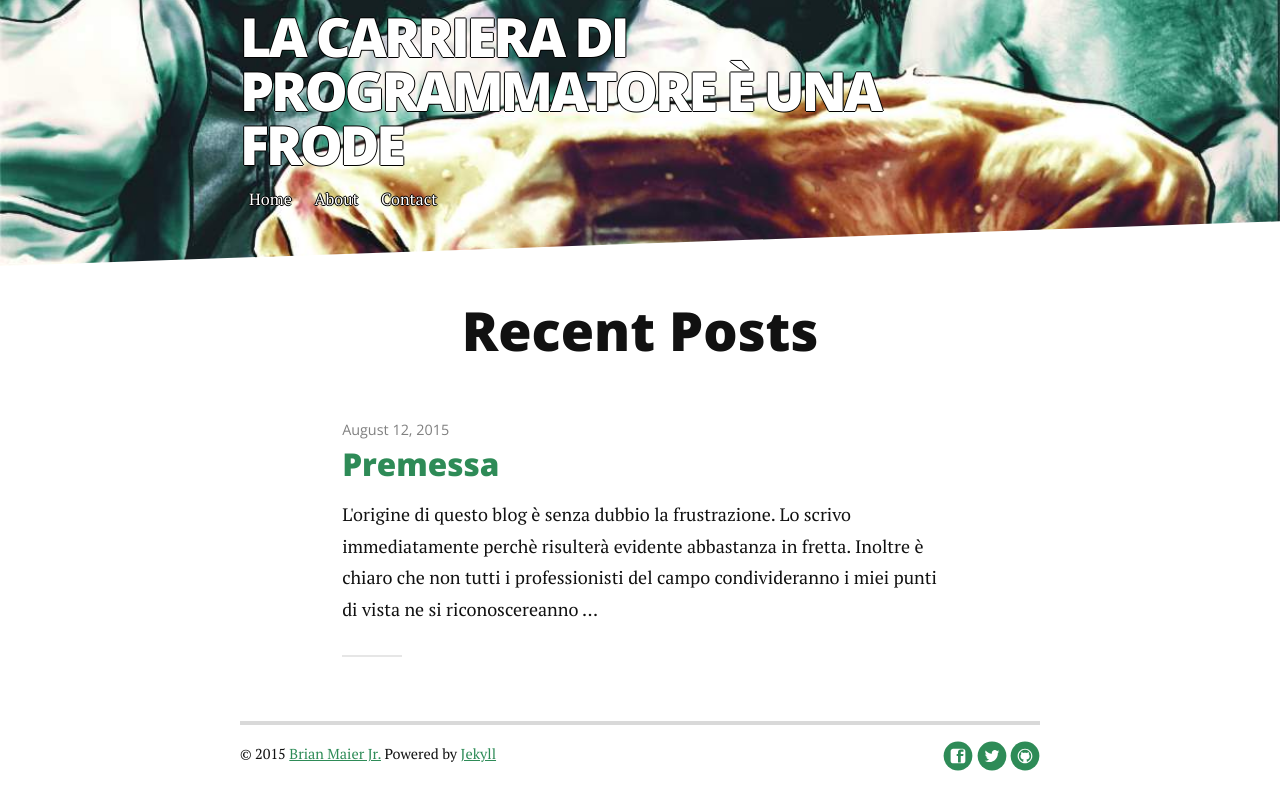
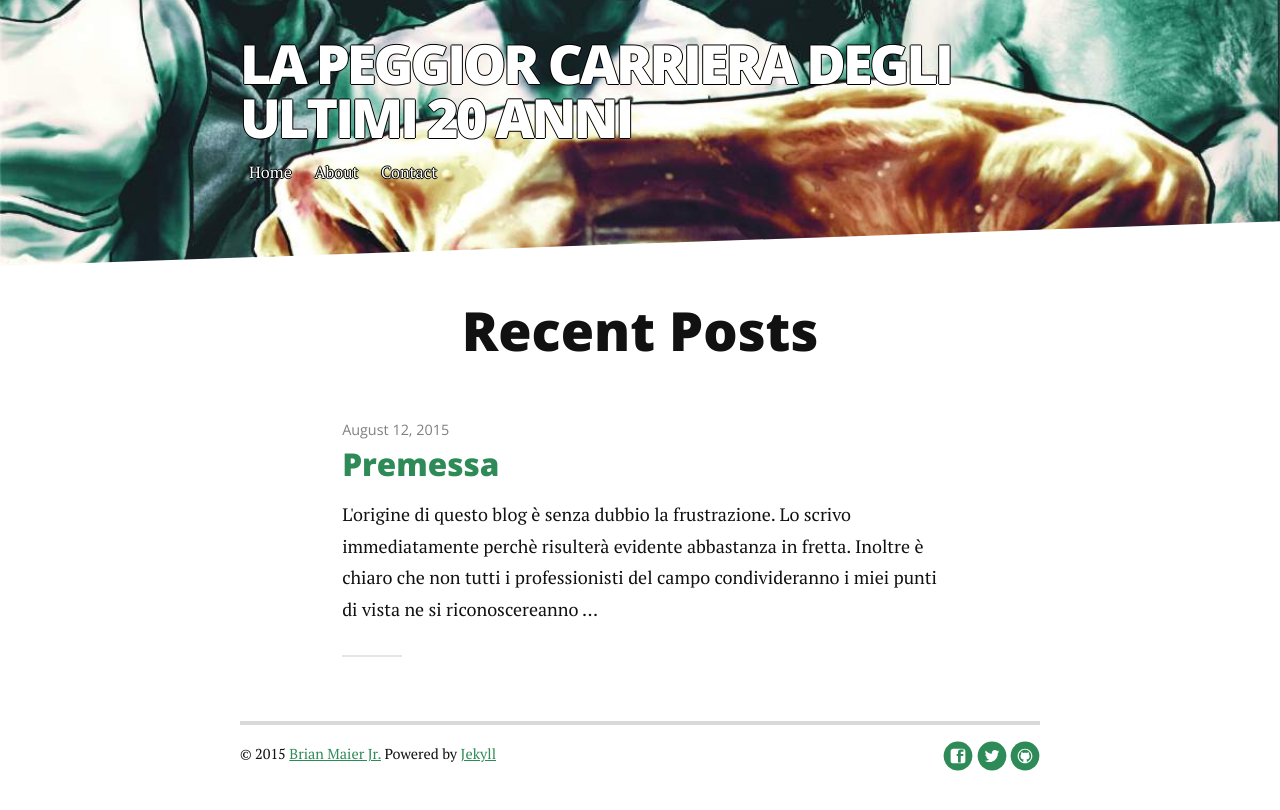
Before and after one commit to arashleto/arashleto.github.io, a Jekyll site: the page built from index.html, in a window 1280 px wide. Shown: the top 810 px of the page. Built offline with Jekyll 4.4.1, drawn with Linux system fonts in a browser that asks for light colours; nearby versions of some CDN libraries; Markdown is read by kramdown in place of the engine named in the settings; the list of posts is cut into pages by our own code.

Commit message:
Update _config.yml

```diff
--- a/_config.yml
+++ b/_config.yml
@@ -1,4 +1,4 @@
-title: La carriera di Programmatore è una frode
+title: La peggior carriera degli ultimi 20 anni
 description: Quello che dovreste sapere prima di intraprendere una delle peggiori carriere sul mercato delle professioni specializzate
 
 url: http://arashleto.github.io/
```
